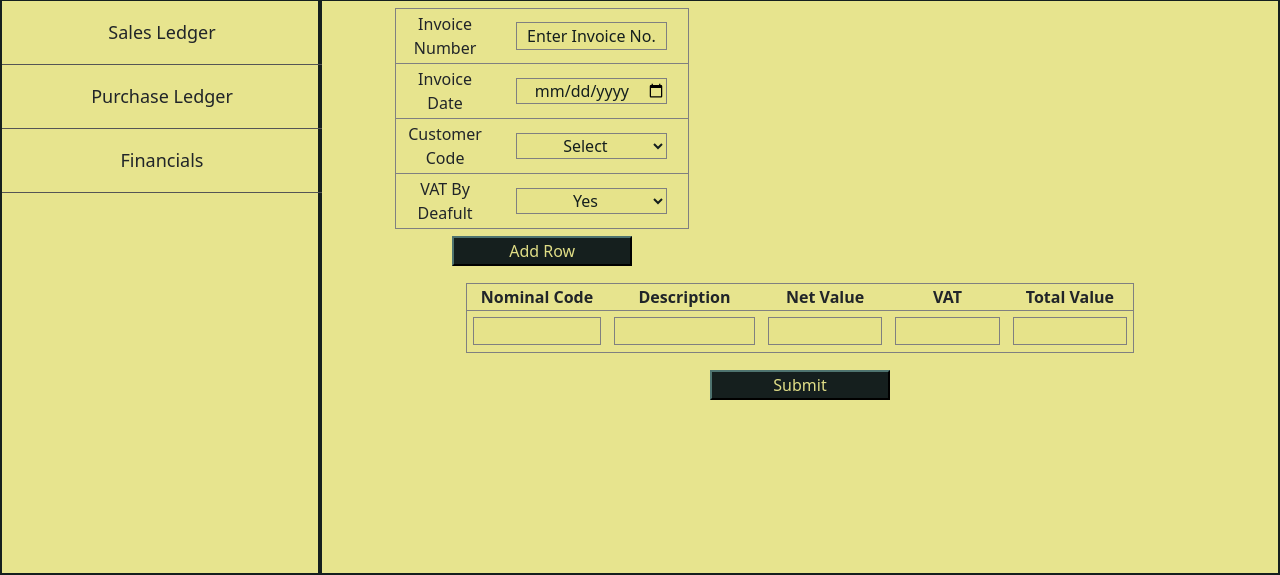
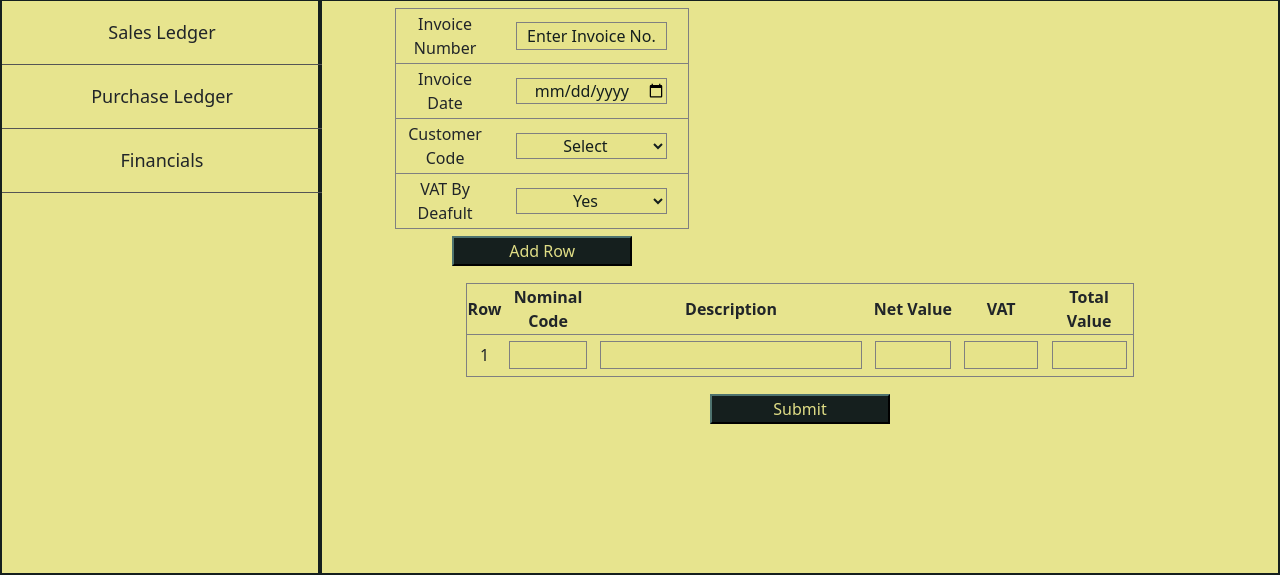
Before and after one commit to 5idneyD/BasicAccounting, a Flask app: a page that uses templates/addSalesInvoice.html in a window 1280 px wide. Shown: the part 225-800 px from the top of the page. Run offline with Flask 2, Linux system fonts and the light colour scheme; data comes from the database, SQL or seed files in the repository.

Commit message:
Can now add Sales Invoices

```diff
--- a/app.py
+++ b/app.py
@@ -5,7 +5,7 @@ import os
 from flask_sqlalchemy import SQLAlchemy
 from datetime import timedelta
 import datetime as dt
-
+import pandas as pd
 
 app = Flask(__name__)
 
@@ -258,12 +258,36 @@ def addSupplier(company, email, username, session_key):
 
     return render_template("addSupplier.html", company=company, email=email, username=username, session_key=session_key)
 
+
 @app.route("/<company>/<email>/<username>/<session_key>/addSalesInvoice", methods=["POST", "GET"])
 def addSalesInvoice(company, email, username, session_key):
+
+    if request.method == "POST":
+        invoice_number = request.form['invoice_number']
+        invoice_date = request.form['invoice_date']
+        customer_code = request.form['customer_code']
+        number_of_rows = request.form['number_of_rows']
+
+        for i in range(1, int(number_of_rows)+1):
+            row = str(i)
+            nominal_code = request.form[row+"_nominal_code"]
+            description = request.form[row+"_description"]
+            net_value = request.form[row+"_net_value"]
+            vat = request.form[row+"_vat"]
+            total_value = request.form[row+"_total_value"]
+            new_invoice = SalesInvoices(company=company, customer_code=customer_code,
+                                        invoice_number=invoice_number, invoice_date=invoice_date,
+                                        nominal_code=nominal_code, description=description,
+                                        net_value=net_value, vat_value=vat, total_value=total_value,
+                                        date_posted=dt.datetime.today, user_posted=username)
+
+            db.session.add(new_invoice)
+
+        db.session.commit()
+        return render_template("addSalesInvoice.html", company=company, email=email, username=username, session_key=session_key)
     customers = Customers.query.filter_by(company=company).all()
     return render_template("addSalesInvoice.html", company=company, email=email, username=username, session_key=session_key, customers=customers)
 
 
-
 if __name__ == "__main__":
     app.run(debug=True, host='0.0.0.0', port=5000)
--- a/static/addInvoiceRow.js
+++ b/static/addInvoiceRow.js
@@ -1,15 +1,22 @@
+var row_number = 2
+var table = document.querySelector("#bodyTable");
+var number_of_rows_input = document.querySelector("#number_of_rows");
+number_of_rows_input.value = 1;
+
 function addInvoiceRow() {
-    var table = document.querySelector("#bodyTable");
 
     var html = `
-        <tr>
-            <td><input type="text"></td>
-            <td><input type="text"></td>
-            <td><input type="text"></td>
-            <td><input type="text"></td>
-            <td><input type="text"></td>
+        <tr class="invoiceRow">
+            <td>` + row_number + `
+            <td><input type="text" name='` + row_number + `_nominal_code'></td>
+            <td><input type="text" name='` + row_number + `_description'></td>
+            <td><input type="text" name='` + row_number + `_net_value'></td>
+            <td><input type="text" name='` + row_number + `_vat'></td>
+            <td><input type="text" name='` + row_number + `_total_value'></td>
         </tr>
  `
-
+    row_number += 1;
     table.insertAdjacentHTML("beforeend", html);
+    table.dataset.rows = row_number - 1;
+    number_of_rows_input.value = table.dataset.rows;
 };
--- a/static/styles.css
+++ b/static/styles.css
@@ -56,6 +56,9 @@ select.invoice {
     border: 1px solid grey;
     width: 80%;
     text-align: center;
+}
+input#number_of_rows{
+    display: none;
 }
 .container,
 .container-fluid {
@@ -132,9 +135,9 @@ td {
     padding: 1%;
 }
 
-td.invoiceHeader {
+th.invoiceHeader {
     width: 14%;
 }
-td.invoiceHeaderDescription {
+th.invoiceHeaderDescription {
     width: 44%;
 }
--- a/templates/addSalesInvoice.html
+++ b/templates/addSalesInvoice.html
@@ -34,23 +34,23 @@
 					</ul>
 				</div>
 				<div id="data" class="col-9">
-					<form>
+					<form method="post">
 						<div class="container">
 							<div class="col-5">
 								<table id="headTable">
 									<tr>
 										<td>Invoice Number</td>
-										<td><input type="invoice" placeholder="Enter Invoice No." /></td>
+										<td><input type="invoice" name="invoice_number" placeholder="Enter Invoice No." /></td>
 									</tr>
 									<tr>
 										<td>Invoice Date</td>
-										<td><input type="date" placeholder="Select Date" /></td>
+										<td><input type="date" name="invoice_date" placeholder="Select Date" /></td>
 									</tr>
 									<tr>
 										<td>Customer Code</td>
 										<td>
-											<select class="invoice">
-												<option>Select</option>
+											<select class="invoice" name="customer_code" title="">
+												<option selected hidden>Select</option>
 												{% for customer in customers %}
 												<option>{{customer.customer_code}}</option>
 												{% endfor %}
@@ -71,20 +71,23 @@
 							</div>
 							<div class="col">
 								<div class="container">
-									<table id="bodyTable">
+									<table name="data" data-rows=1 id="bodyTable">
+                                        <input id="number_of_rows" name="number_of_rows" value=data-rows>
 										<tr>
+                                            <th>Row</th>
 											<th class="invoiceHeader">Nominal Code</th>
 											<th class="invoiceHeaderDescription">Description</th>
 											<th class="invoiceHeader">Net Value</th>
 											<th class="invoiceHeader">VAT</th>
 											<th class="invoiceHeader">Total Value</th>
 										</tr>
-										<tr>
-											<td><input type="text" /></td>
-											<td><input type="text" /></td>
-											<td><input type="text" /></td>
-											<td><input type="text" /></td>
-											<td><input type="text" /></td>
+										<tr class="invoiceRow">
+                                            <td>1</td>
+											<td><input type="text" name="1_nominal_code"/></td>
+											<td><input type="text" name="1_description"/></td>
+											<td><input type="text" name="1_net_value"/></td>
+											<td><input type="text" name="1_vat"/></td>
+											<td><input type="text" name="1_total_value"/></td>
 										</tr>
 									</table>
 
```
